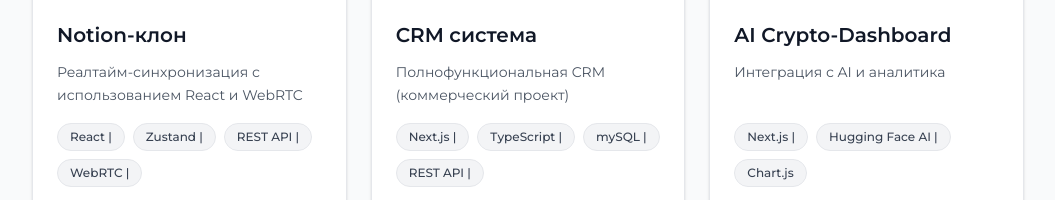
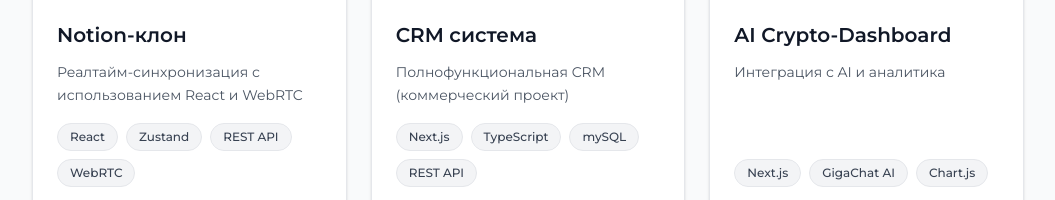
Before and after one commit to NikolayViktorovich/who-am-i, a plain HTML site: page index.html in a window 1280 px wide. Shown: the part 1154-1354 px from the top of the page, without its empty margins (112-1167 px from the left). Drawn offline with nearby package versions, Linux system fonts and the light colour scheme.

Commit message:
Update index.html

```diff
--- a/index.html
+++ b/index.html
@@ -108,10 +108,10 @@
                             <h3 class="text-xl font-semibold mb-3 text-gray-900 dark:text-white">Notion-клон</h3>
                             <p class="text-gray-600 dark:text-gray-400 mb-4 text-sm leading-relaxed flex-grow">Реалтайм-синхронизация с использованием React и WebRTC</p>
                             <div class="flex flex-wrap gap-2 mb-4">
-                                <span class="tech-tag">React |</span>
-                                <span class="tech-tag">Zustand |</span>
-                                <span class="tech-tag">REST API |</span>
-                                <span class="tech-tag">WebRTC |</span>
+                                <span class="tech-tag">React</span>
+                                <span class="tech-tag">Zustand</span>
+                                <span class="tech-tag">REST API</span>
+                                <span class="tech-tag">WebRTC</span>
                             </div>
                             <a href="https://github.com/NikolayViktorovich/notion-clone" target="_blank" class="w-full bg-gray-900 hover:bg-gray-800 text-white font-medium py-2 px-4 rounded-lg transition-all duration-300 flex items-center justify-center gap-2 mt-auto">
                                 <i class="fab fa-github"></i>
@@ -129,10 +129,10 @@
                             <h3 class="text-xl font-semibold mb-3 text-gray-900 dark:text-white">CRM система</h3>
                             <p class="text-gray-600 dark:text-gray-400 mb-4 text-sm leading-relaxed flex-grow">Полнофункциональная CRM (коммерческий проект)</p>
                             <div class="flex flex-wrap gap-2 mb-4">
-                                <span class="tech-tag">Next.js |</span>
-                                <span class="tech-tag">TypeScript |</span>
-                                <span class="tech-tag">mySQL |</span>
-                                <span class="tech-tag">REST API |</span>
+                                <span class="tech-tag">Next.js</span>
+                                <span class="tech-tag">TypeScript</span>
+                                <span class="tech-tag">mySQL</span>
+                                <span class="tech-tag">REST API</span>
                             </div>
                             <button class="w-full bg-gray-300 dark:bg-gray-700 text-gray-600 dark:text-gray-400 font-medium py-2 px-4 rounded-lg cursor-not-allowed flex items-center justify-center gap-2 mt-auto">
                                 <i class="fas fa-lock"></i>
@@ -150,8 +150,8 @@
                             <h3 class="text-xl font-semibold mb-3 text-gray-900 dark:text-white">AI Crypto-Dashboard</h3>
                             <p class="text-gray-600 dark:text-gray-400 mb-4 text-sm leading-relaxed flex-grow">Интеграция с AI и аналитика</p>
                             <div class="flex flex-wrap gap-2 mb-4">
-                                <span class="tech-tag">Next.js |</span>
-                                <span class="tech-tag">Hugging Face AI |</span>
+                                <span class="tech-tag">Next.js</span>
+                                <span class="tech-tag">GigaChat AI</span>
                                 <span class="tech-tag">Chart.js</span>
                             </div>
                             <a href="https://github.com/NikolayViktorovich/crypto-dashboard" target="_blank" class="w-full bg-gray-900 hover:bg-gray-800 text-white font-medium py-2 px-4 rounded-lg transition-all duration-300 flex items-center justify-center gap-2 mt-auto">
```
